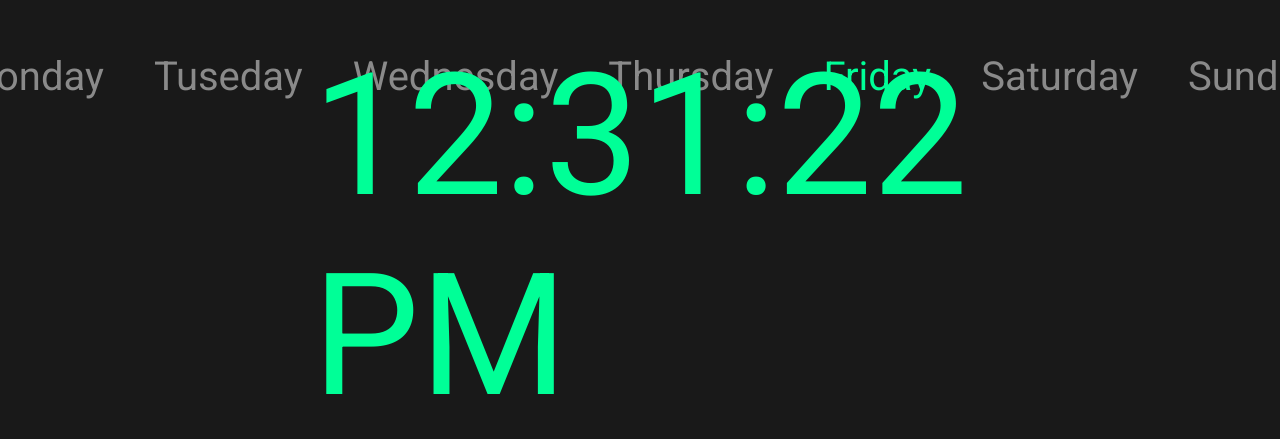
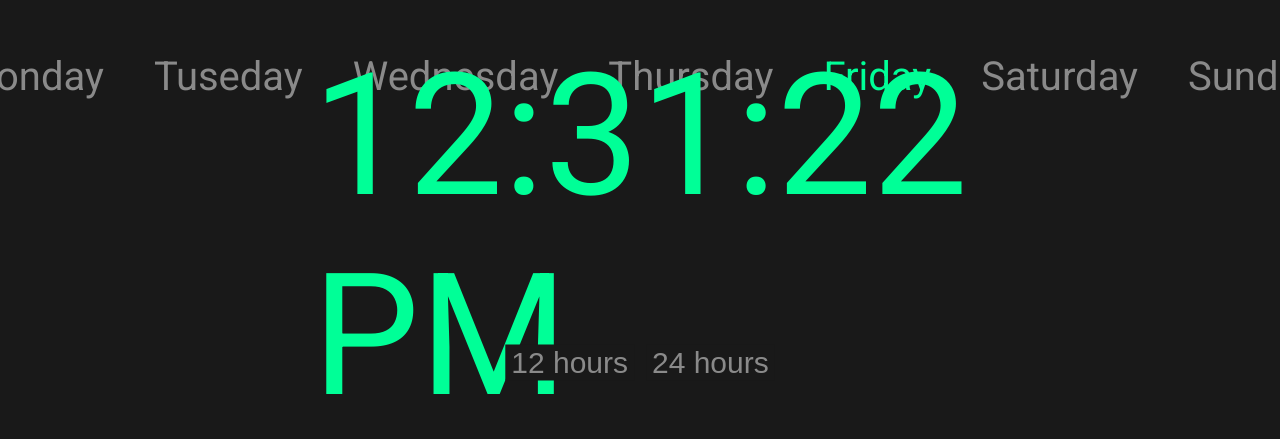
Before and after one commit to thelaw51/Basic-clock-website, a plain HTML site: page index.html in a window 1280 px wide. Shown: the part 164-603 px from the top of the page. Drawn offline with Linux system fonts and the light colour scheme.

Commit message:
started to work on javascript for the different time formats

```diff
--- a/index.html
+++ b/index.html
@@ -21,6 +21,12 @@
       <span class="clock-time"></span>
       <span class="clock-amPm"></span>
     </div>
+    <div class="timeFormatBtns">
+      <button class="twelveHoursBtn">12 hours</button>
+      <button class="twentyFourHoursBtn" onclick="timeFormatTwentyFourHours()">
+        24 hours
+      </button>
+    </div>
     <script src="main.js"></script>
   </body>
 </html>
--- a/main.js
+++ b/main.js
@@ -69,3 +69,10 @@ const clockObject = new DigitalClock(clockElement);
 
 console.log();
 clockObject.start();
+
+function timeFormatTwentyFourHours() {
+  const amPmDisplay = document.querySelector(".clock-amPm");
+  amPmDisplay.style.visibility = "hidden";
+  const clockRecenter = document.querySelector(".clock-time");
+  clockRecenter.style.marginright = "30px";
+}
--- a/style.css
+++ b/style.css
@@ -80,4 +80,7 @@ html {
     font-size: 70px;
     margin-left: 10px;
   }
+  .dayOfTheWeek {
+    width: 100%;
+  }
 }
```
